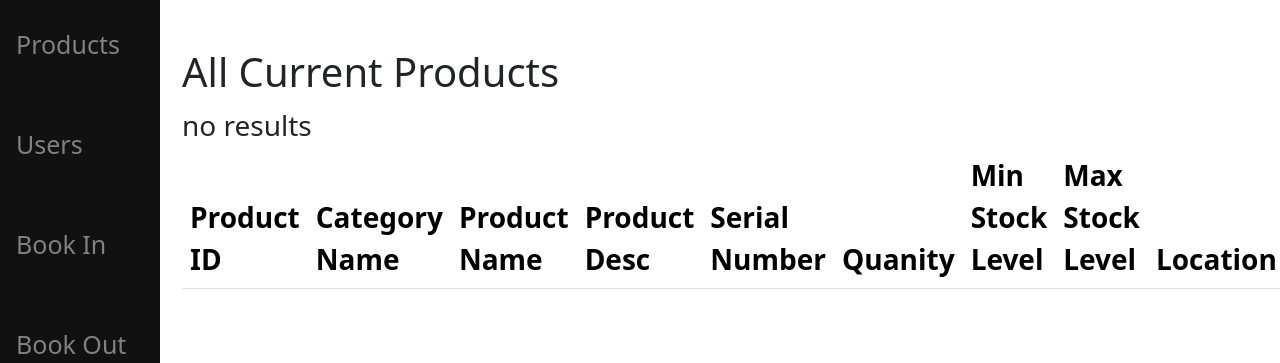
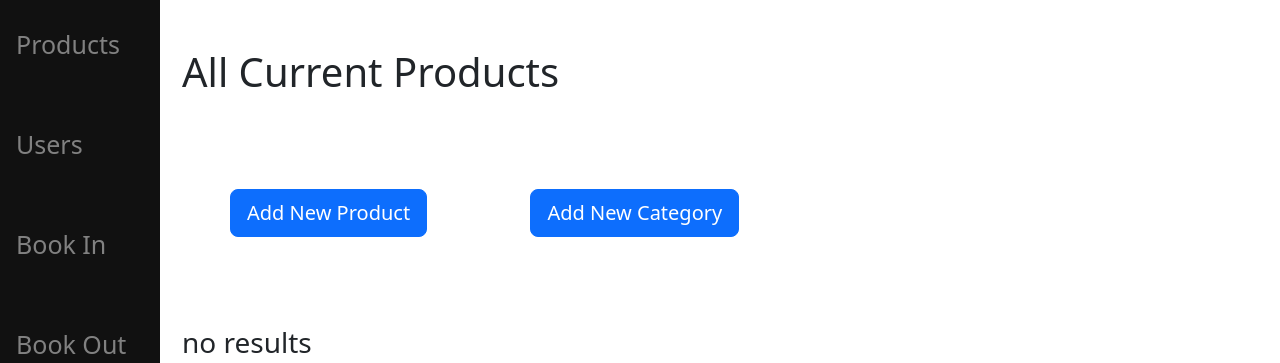
Before and after one commit to harryseansmith99/final-year-project, a PHP site: page /products.php in a window 1280 px wide. Shown: the top 363 px of the page. Run offline with PHP 8.4, Linux system fonts and the light colour scheme; lists and menus that the app fills with data are empty.

Commit message:
added some buttons to add product and category

```diff
--- a/includes/editProduct.php
+++ /dev/null
@@ -1,3 +0,0 @@
-<div class="containter my-5">
-
-</div>
--- a/products.php
+++ b/products.php
@@ -18,6 +18,12 @@
         <div class="main">
 
             <h1>All Current Products</h1>
+            <br><br>
+
+            <a class="btn btn-primary btn-lg mx-5" href="" role="button">Add New Product</a>
+            <a class="btn btn-primary btn-lg mx-5" href="" role="button">Add New Category</a>
+            <br><br><br>
+
 
             <table class="table">
                 <thead>
@@ -57,7 +63,7 @@
                         <td>$row[maximumStockLevel]</td>
                         <td>$row[storageLocation]</td>
                         <td>
-                        <a class='btn btn-primary btn-lg' href='edit.php'>Edit Product Details</a>
+                            <a class='btn btn-primary btn-lg' href='includes/editProduct.php?id=$row[productID]'>Edit Product Details</a>
                             <a class='btn btn-danger btn-lg' href='delete.php'>Delete Product</a>
                         </td>
                     ";
```
Lines whose indentation alone changed are shown as unchanged.
